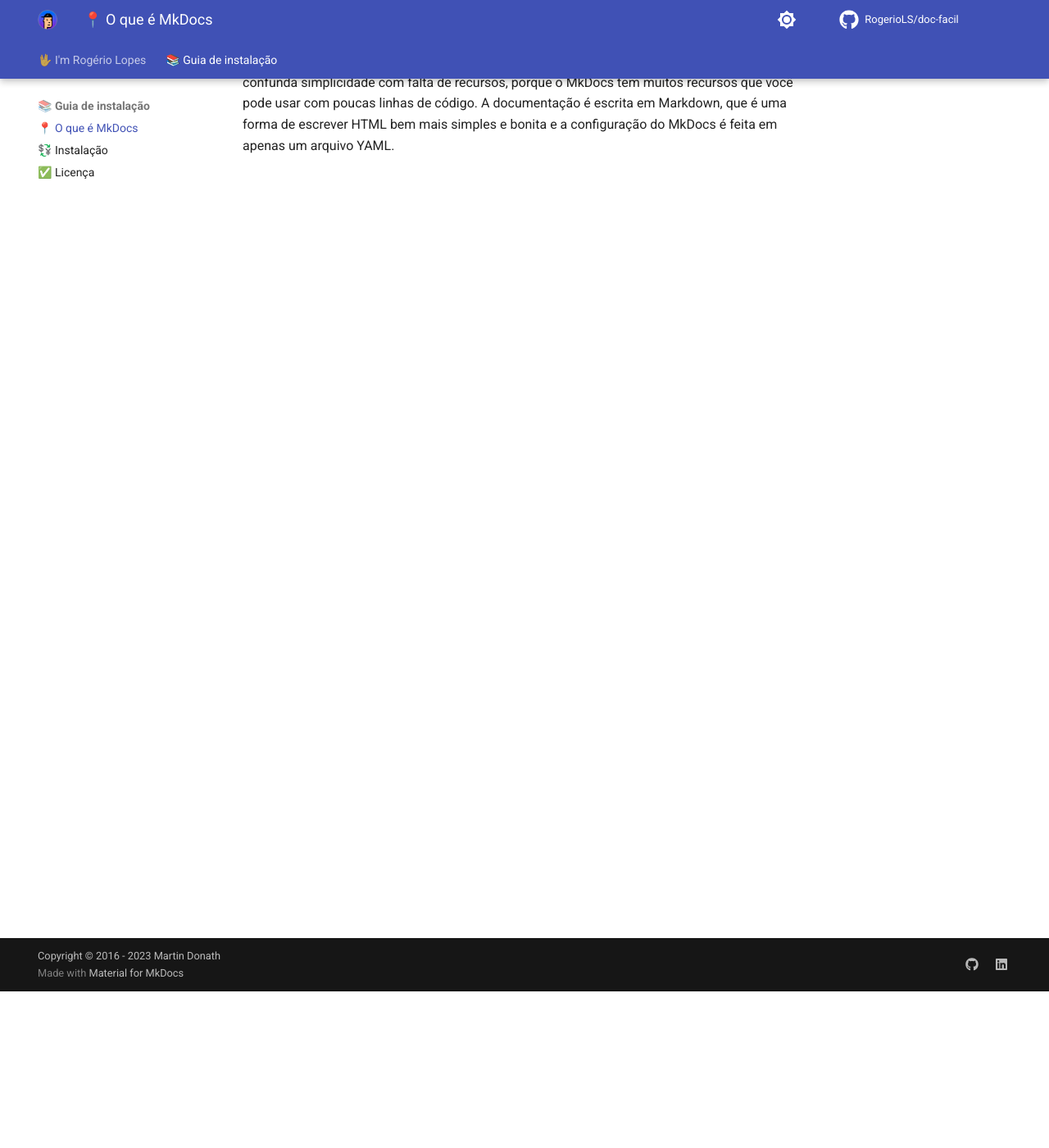
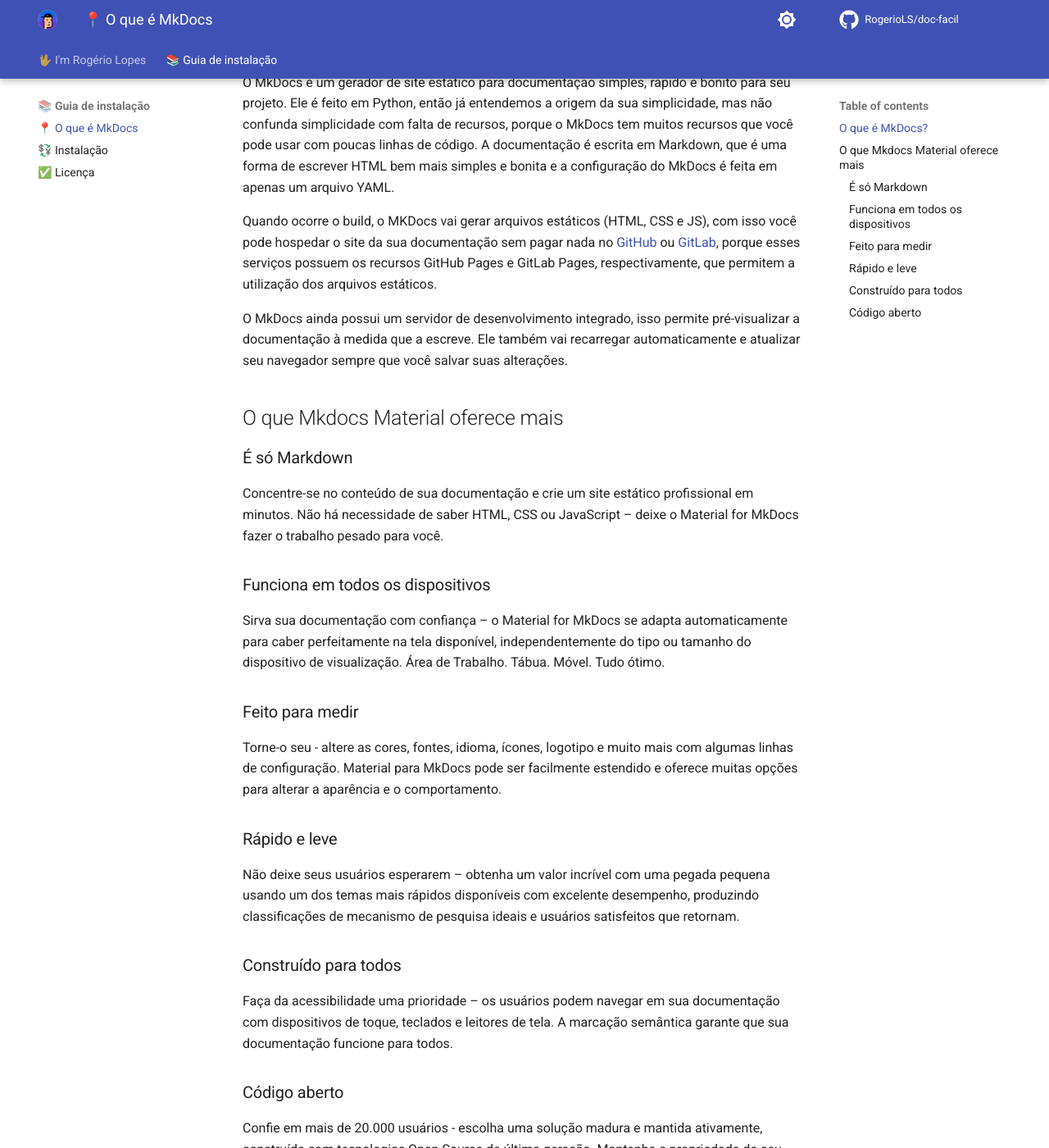
Before and after one commit to RogerioLS/doc-facil, an MkDocs documentation site: the page built from docs/oqueemkdocs.md, in a window 1280 px wide and 1400 px high, scrolled down 191 px. Shown: the whole window at 82% size. Built offline with MkDocs 1.6.1 and Material for MkDocs 9.7.7, drawn with Linux system fonts in a browser that asks for light colours; comment, search, counter and statistics services are not loaded; some of the changed text lies outside the part shown.

Commit message:
:orange_book: .md o que e mkdocs | falando sobre o mkdocs material

```diff
--- a/docs/oqueemkdocs.md
+++ b/docs/oqueemkdocs.md
@@ -1,3 +1,30 @@
-# O que é MkDocs?
+## O que é MkDocs?
 
 O MkDocs é um gerador de site estático para documentação simples, rápido e bonito para seu projeto. Ele é feito em Python, então já entendemos a origem da sua simplicidade, mas não confunda simplicidade com falta de recursos, porque o MkDocs tem muitos recursos que você pode usar com poucas linhas de código. A documentação é escrita em Markdown, que é uma forma de escrever HTML bem mais simples e bonita e a configuração do MkDocs é feita em apenas um arquivo YAML.
+
+Quando ocorre o build, o MKDocs vai gerar arquivos estáticos (HTML, CSS e JS), com isso você pode hospedar o site da sua documentação sem pagar nada no
+<a href="https://pages.github.com/" target="_blank" rel="noopener">GitHub</a> ou <a href="https://about.gitlab.com/stages-devops-lifecycle/pages/" target="_blank" rel="noopener">GitLab</a>, porque esses serviços possuem os recursos GitHub Pages e GitLab Pages, respectivamente, que permitem a utilização dos arquivos estáticos.
+
+O MkDocs ainda possui um servidor de desenvolvimento integrado, isso permite pré-visualizar a documentação à medida que a escreve. Ele também vai recarregar automaticamente e atualizar seu navegador sempre que você salvar suas alterações.
+
+## O que Mkdocs Material oferece mais
+
+### É só Markdown
+Concentre-se no conteúdo de sua documentação e crie um site estático profissional em minutos. Não há necessidade de saber HTML, CSS ou JavaScript – deixe o Material for MkDocs fazer o trabalho pesado para você.
+
+### Funciona em todos os dispositivos
+Sirva sua documentação com confiança – o Material for MkDocs se adapta automaticamente para caber perfeitamente na tela disponível, independentemente do tipo ou tamanho do dispositivo de visualização. Área de Trabalho. Tábua. Móvel. Tudo ótimo.
+
+### Feito para medir
+Torne-o seu - altere as cores, fontes, idioma, ícones, logotipo e muito mais com algumas linhas de configuração. Material para MkDocs pode ser facilmente estendido e oferece muitas opções para alterar a aparência e o comportamento.
+
+### Rápido e leve
+Não deixe seus usuários esperarem – obtenha um valor incrível com uma pegada pequena usando um dos temas mais rápidos disponíveis com excelente desempenho, produzindo classificações de mecanismo de pesquisa ideais e usuários satisfeitos que retornam.
+
+### Construído para todos
+Faça da acessibilidade uma prioridade – os usuários podem navegar em sua documentação com dispositivos de toque, teclados e leitores de tela. A marcação semântica garante que sua documentação funcione para todos.
+
+### Código aberto
+Confie em mais de 20.000 usuários - escolha uma solução madura e mantida ativamente, construída com tecnologias Open Source de última geração. Mantenha a propriedade do seu conteúdo sem medo do bloqueio do fornecedor. Licenciado pelo MIT.
+
+Para saber mais visite o site oficial <a href="https://squidfunk.github.io/mkdocs-material/" target="_blank" rel="noopener">Mkdocs Material</a>.
```
